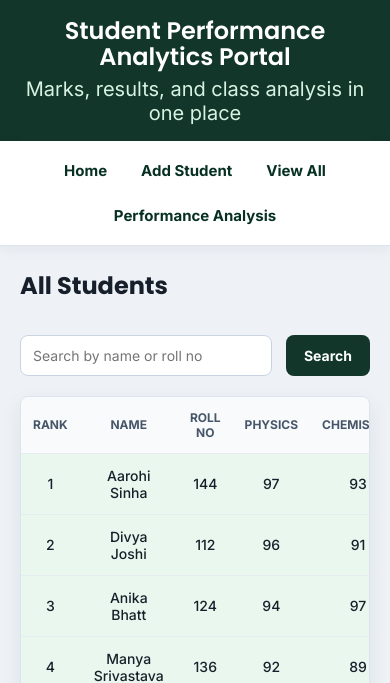
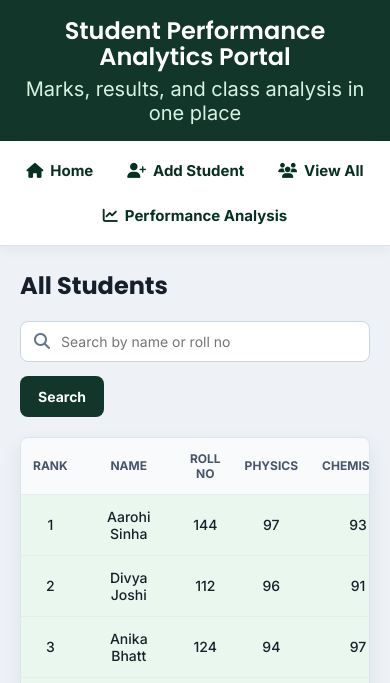
Before and after one commit to AakarshChaudhary/scoresense, a Flask app: page /students in a window 390 px wide. Shown: the top 683 px of the page. Run offline with Flask 3, Linux system fonts and the light colour scheme.

Commit message:
Enhance navigation and search functionality: add Font Awesome icons to navigation links, adjust spacing in the nav bar, and improve search input styling for better user experience

```diff
--- a/static/style.css
+++ b/static/style.css
@@ -45,7 +45,7 @@ nav {
     display: flex;
     align-items: center;
     justify-content: center;
-    gap: 14px;
+    gap: 25px;
     flex-wrap: wrap;
 }
 
@@ -64,6 +64,10 @@ nav a {
 
 nav a:hover {
     background: #EAF7EE;
+}
+
+nav a i {
+    margin-right: 7px;
 }
 
 /* main page width */
@@ -214,6 +218,13 @@ h3 {
     box-shadow: 0 8px 20px rgba(25, 35, 50, 0.08);
 }
 
+.search-input-wrap {
+    display: flex;
+    align-items: center;
+    justify-content: flex-start;
+    position: relative;
+}
+
 .form-box {
     display: grid;
     grid-template-columns: repeat(2, 1fr);
@@ -222,7 +233,7 @@ h3 {
 
 .search-form {
     display: flex;
-    align-items: end;
+    align-items: center;
     gap: 14px;
     margin-bottom: 0;
     padding: 0;
@@ -243,11 +254,23 @@ input[type="number"] {
     display: block;
     width: 270px;
     margin-top: 7px;
-    padding: 11px 12px;
+    padding: 11px 35px;
     border: 1px solid #C9D4E2;
     border-radius: 8px;
     font-family: 'Inter', sans-serif;
     font-size: 14px;
+}
+
+.search-input-wrap i {
+    position: absolute;
+    left: 14px;
+    color: #64748B;
+    pointer-events: none;
+}
+
+.search-input-wrap input[type="text"] {
+    margin-top: 0;
+    padding-left: 40px;
 }
 
 input[type="text"]:focus,
@@ -392,9 +415,23 @@ tr:hover td {
 
     .search-form {
         width: 100%;
+        flex-wrap: wrap;
     }
 
-    .search-form input[type="submit"] {
-        margin-top: 14px;
+    .search-input-wrap {
+        width: 100%;
+    }
+
+    .search-input-wrap input {
+        width: 100%;
+    }
+
+    .search-input-wrap i {
+        left: 14px;
+    }
+
+    .search-btn {
+        width: 100%;
+        margin-top: 6px;
     }
 }
--- a/templates/base.html
+++ b/templates/base.html
@@ -4,6 +4,7 @@
     <meta charset="utf-8">
     <meta name="viewport" content="width=device-width, initial-scale=1">
     <title>Student Performance Analytics Portal</title>
+    <link rel="stylesheet" href="https://cdnjs.cloudflare.com/ajax/libs/font-awesome/6.5.2/css/all.min.css">
     <link rel="stylesheet" href="{{ url_for('static', filename='style.css') }}">
   </head>
   <body>
@@ -15,10 +16,10 @@
 
     <!-- navigation bar shown on every page -->
     <nav>
-      <a href="/">Home</a>
-      <a href="/add">Add Student</a>
-      <a href="/students">View All</a>
-      <a href="/analysis">Performance Analysis</a>
+      <a href="/"><i class="fas fa-home"></i> Home</a>
+      <a href="/add"><i class="fas fa-user-plus"></i> Add Student</a>
+      <a href="/students"><i class="fas fa-users"></i> View All</a>
+      <a href="/analysis"><i class="fas fa-chart-line"></i> Performance Analysis</a>
     </nav>
 
     <!-- page specific content goes here -->
--- a/templates/view_students.html
+++ b/templates/view_students.html
@@ -4,7 +4,10 @@
         <h2>All Students</h2>
 
         <form method="GET" class="search-form">
-            <input type="text" name="query" value="{{ query }}" placeholder="Search by name or roll no">
+            <div class="search-input-wrap">
+                <i class="fas fa-search"></i>
+                <input type="text" name="query" value="{{ query }}" placeholder="Search by name or roll no">
+            </div>
             <input type="submit" value="Search">
         </form>
     </div>
```
